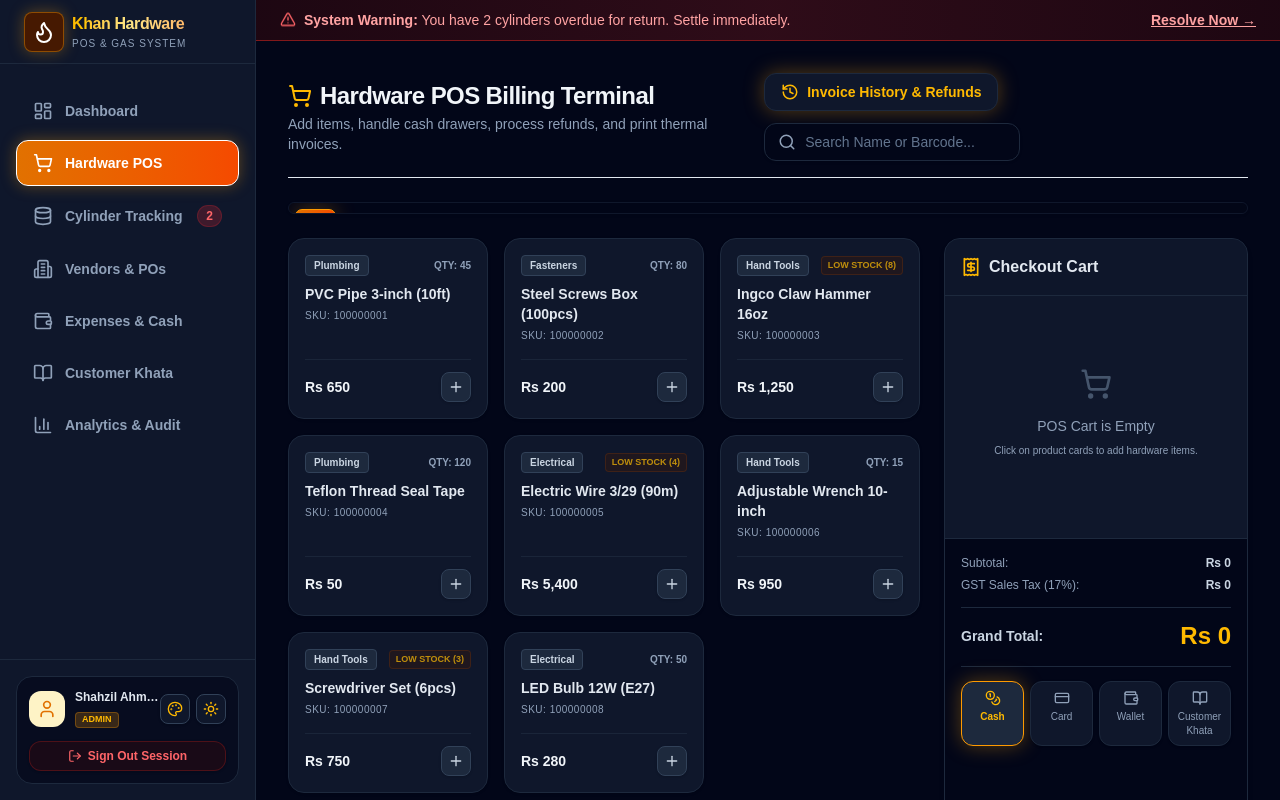
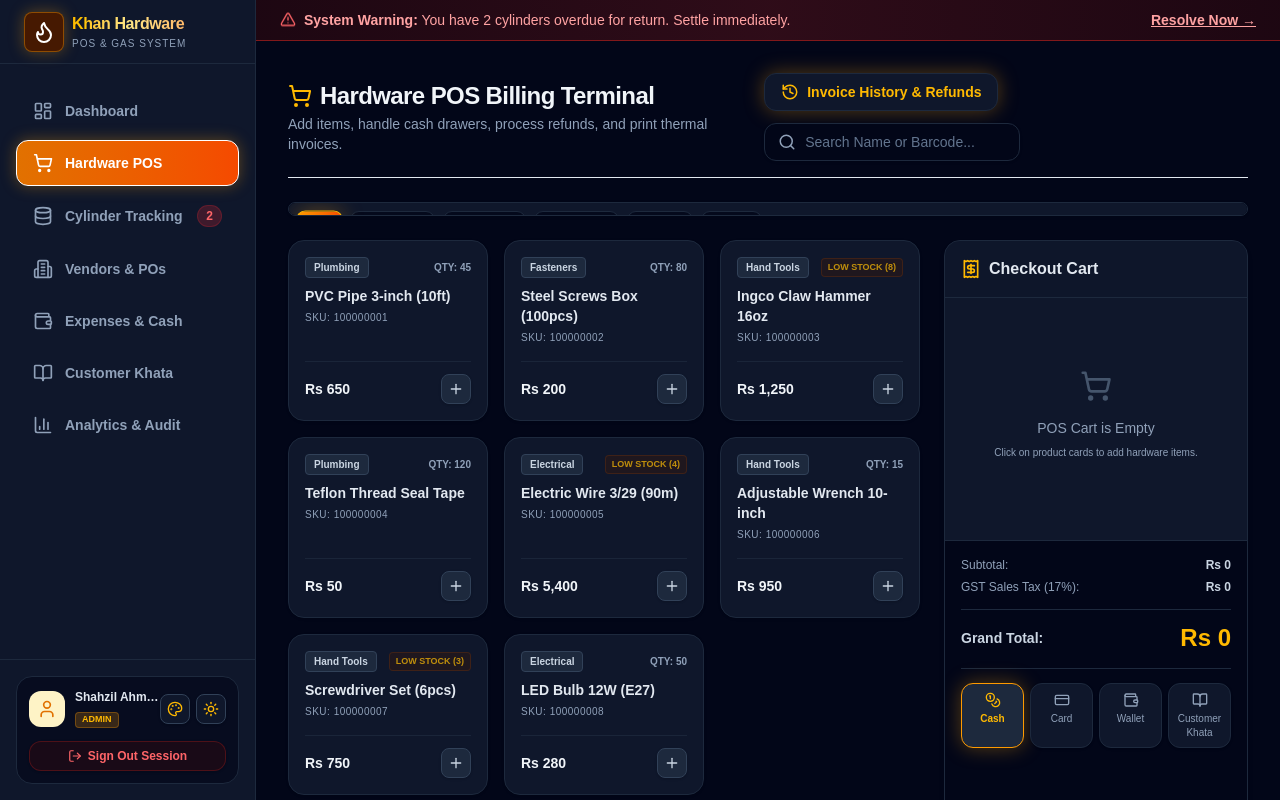
Before and after one commit to shahzil12/khanhardwarepos, a Next.js app: page /pos in a window 1280 px wide. Built offline with nearby package versions, Linux system fonts and the light colour scheme.

Commit message:
Make POS category selection bar and tabs 100% visible in Dark and Light mode

```diff
--- a/src/app/pos/page.tsx
+++ b/src/app/pos/page.tsx
@@ -308,21 +308,21 @@ export default function POSPage() {
       </div>
 
       {/* Category Selection Bar */}
-      <div className={`flex gap-1.5 overflow-x-auto no-scrollbar pb-1 p-1.5 rounded-xl border shadow-sm print:hidden ${
-        isDark ? 'bg-slate-950/20 border-slate-900' : 'bg-white border-slate-200'
+      <div className={`flex gap-2 overflow-x-auto no-scrollbar pb-1 p-2 rounded-2xl border shadow-sm print:hidden ${
+        isDark ? 'bg-slate-900 border-slate-800' : 'bg-slate-100/70 border-slate-200'
       }`}>
         {categories.map((cat) => (
           <button
             key={cat}
             onClick={() => setSelectedCategory(cat)}
-            className={`px-3 py-1.5 text-xs font-semibold rounded-lg transition-all whitespace-nowrap border ${
+            className={`px-3.5 py-2 text-xs font-bold rounded-xl transition-all whitespace-nowrap border ${
               selectedCategory === cat
                 ? isDark
-                  ? 'bg-gradient-to-r from-amber-600 to-orange-600 border-amber-500 text-white shadow-amber-glow'
-                  : 'bg-gradient-to-r from-amber-600 to-orange-600 text-white border-amber-500/10 shadow-md shadow-amber-600/15'
+                  ? 'bg-gradient-to-r from-amber-500 to-orange-600 border-amber-400 text-white shadow-amber-glow font-extrabold scale-105'
+                  : 'bg-gradient-to-r from-amber-600 to-orange-600 text-white border-amber-500 font-extrabold shadow-md shadow-amber-600/20 scale-105'
                 : isDark
-                  ? 'text-slate-400 hover:text-slate-200 hover:bg-slate-900 border-transparent'
-                  : 'text-slate-600 hover:text-slate-900 hover:bg-slate-100 border-transparent'
+                  ? 'bg-slate-950/80 text-slate-200 border-slate-800 hover:bg-slate-800 hover:text-white hover:border-slate-700'
+                  : 'bg-white text-slate-800 border-slate-200 hover:bg-slate-50 hover:text-slate-900 hover:border-slate-300 shadow-xs'
             }`}
           >
             {cat}
@@ -332,28 +332,28 @@ export default function POSPage() {
 
       {/* Mobile Screen Toggle */}
       <div className={`flex md:hidden border rounded-xl p-1 print:hidden shadow-sm ${
-        isDark ? 'bg-slate-950 border-slate-800' : 'bg-slate-100 border-slate-200'
+        isDark ? 'bg-slate-900 border-slate-800' : 'bg-slate-100 border-slate-200'
       }`}>
         <button
           onClick={() => setMobileView('products')}
-          className={`flex-1 py-2 text-center text-xs font-bold rounded-lg ${
+          className={`flex-1 py-2 text-center text-xs font-bold rounded-lg transition-all ${
             mobileView === 'products'
               ? isDark
-                ? 'bg-slate-800 text-amber-400 font-bold shadow-amber-glow border border-slate-700'
-                : 'bg-white text-amber-900 shadow-sm border border-slate-200'
-              : isDark ? 'text-slate-400' : 'text-slate-600'
+                ? 'bg-amber-600 text-white font-extrabold shadow-amber-glow border border-amber-500'
+                : 'bg-white text-amber-900 shadow-sm border border-amber-200 font-extrabold'
+              : isDark ? 'text-slate-300 hover:text-white' : 'text-slate-700 hover:text-slate-900'
           }`}
         >
           Products ({filteredProducts.length})
         </button>
         <button
           onClick={() => setMobileView('cart')}
-          className={`flex-1 py-2 text-center text-xs font-bold rounded-lg ${
+          className={`flex-1 py-2 text-center text-xs font-bold rounded-lg transition-all ${
             mobileView === 'cart'
               ? isDark
-                ? 'bg-slate-800 text-amber-400 font-bold shadow-amber-glow border border-slate-700'
-                : 'bg-white text-amber-900 shadow-sm border border-slate-200'
-              : isDark ? 'text-slate-400' : 'text-slate-600'
+                ? 'bg-amber-600 text-white font-extrabold shadow-amber-glow border border-amber-500'
+                : 'bg-white text-amber-900 shadow-sm border border-amber-200 font-extrabold'
+              : isDark ? 'text-slate-300 hover:text-white' : 'text-slate-700 hover:text-slate-900'
           }`}
         >
           Cart ({cart.reduce((s, i) => s + i.quantity, 0)})
```
